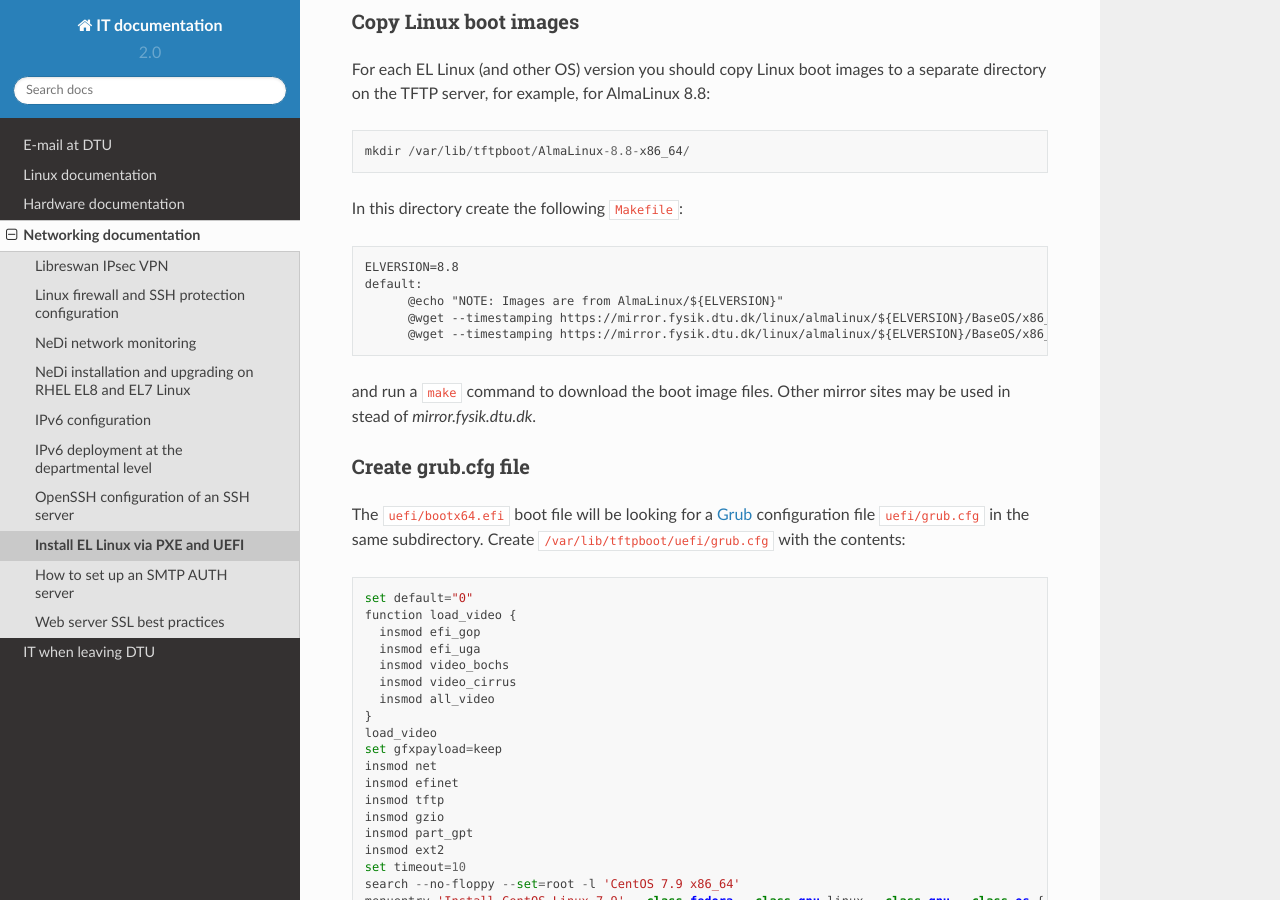
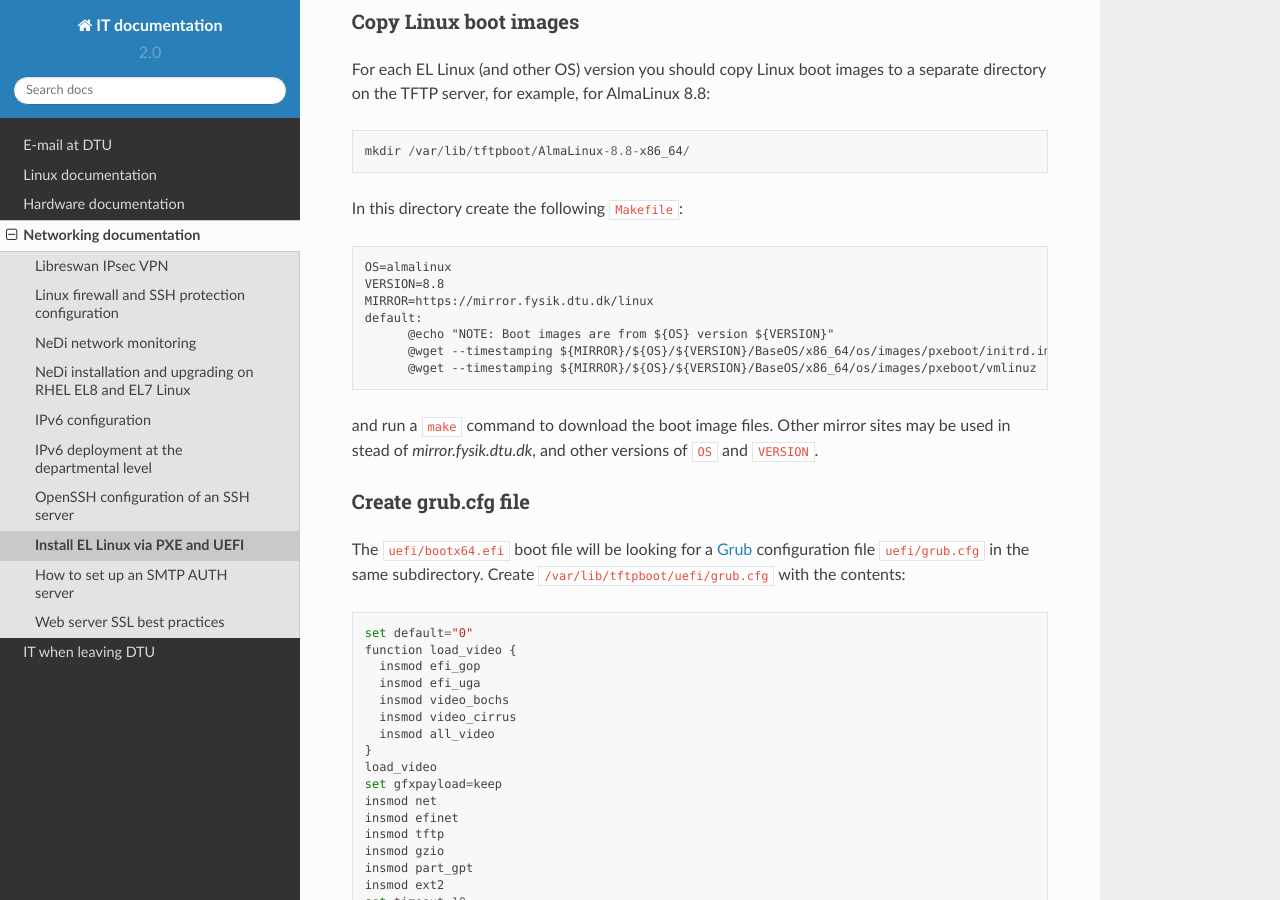
Before and after one commit to OleHolmNielsen/ITwiki, a Sphinx documentation site: the page built from docs/PXE_and_UEFI.rst, in a window 1280 px wide and 900 px high, scrolled down 2990 px. Built offline with Sphinx 7.4.7 and the Read the Docs theme 2.0.0, drawn with Linux system fonts in a browser that asks for light colours.

Commit message:
OS image download

```diff
--- a/docs/PXE_and_UEFI.rst
+++ b/docs/PXE_and_UEFI.rst
@@ -124,14 +124,17 @@ for example, for AlmaLinux 8.8::
 
 In this directory create the following ``Makefile``::
 
-  ELVERSION=8.8
+  OS=almalinux
+  VERSION=8.8
+  MIRROR=https://mirror.fysik.dtu.dk/linux
   default:
-        @echo "NOTE: Images are from AlmaLinux/${ELVERSION}"
-        @wget --timestamping https://mirror.fysik.dtu.dk/linux/almalinux/${ELVERSION}/BaseOS/x86_64/os/images/pxeboot/initrd.img
-        @wget --timestamping https://mirror.fysik.dtu.dk/linux/almalinux/${ELVERSION}/BaseOS/x86_64/os/images/pxeboot/vmlinuz
+        @echo "NOTE: Boot images are from ${OS} version ${VERSION}"
+        @wget --timestamping ${MIRROR}/${OS}/${VERSION}/BaseOS/x86_64/os/images/pxeboot/initrd.img
+        @wget --timestamping ${MIRROR}/${OS}/${VERSION}/BaseOS/x86_64/os/images/pxeboot/vmlinuz
 
 and run a ``make`` command to download the boot image files.
-Other mirror sites may be used in stead of *mirror.fysik.dtu.dk*.
+Other mirror sites may be used in stead of *mirror.fysik.dtu.dk*,
+and other versions of ``OS`` and ``VERSION``.
 
 Create grub.cfg file
 --------------------
```
